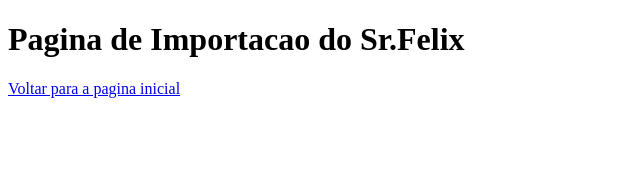
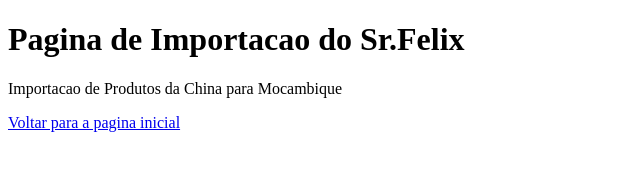
Before and after one commit to Felix-Jeremias/aulagithub, a plain HTML site: page Importacao.html in a window 1280 px wide. Shown: the whole page, without its empty margins (0-640 px from the left). Drawn offline with Linux system fonts and the light colour scheme.

Commit message:
Indicada a origem dos produtos da importacao

```diff
--- a/Importacao.html
+++ b/Importacao.html
@@ -7,6 +7,8 @@
 </head>
 <body>
     <h1>Pagina de Importacao do Sr.Felix</h1>
+    <p>Importacao de Produtos da China para Mocambique</p>
+
     <a href="index.html">Voltar para a pagina inicial</a>
 </body>
 </html>
```
